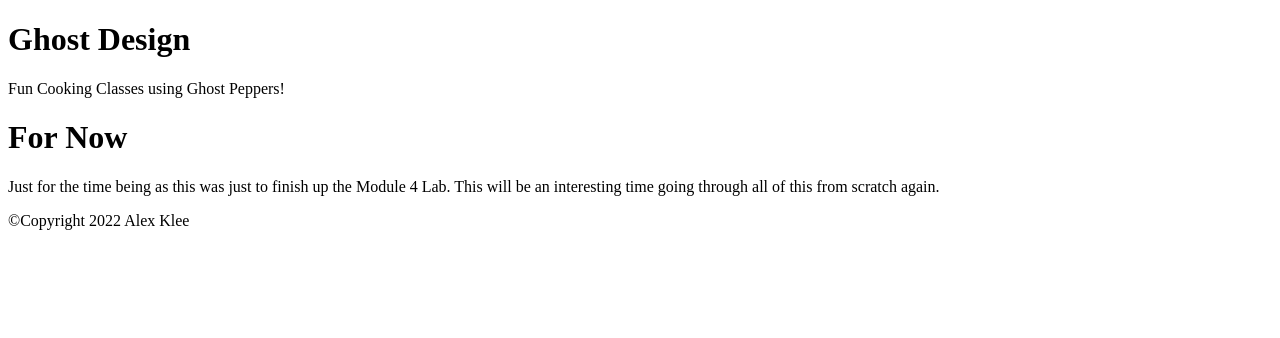
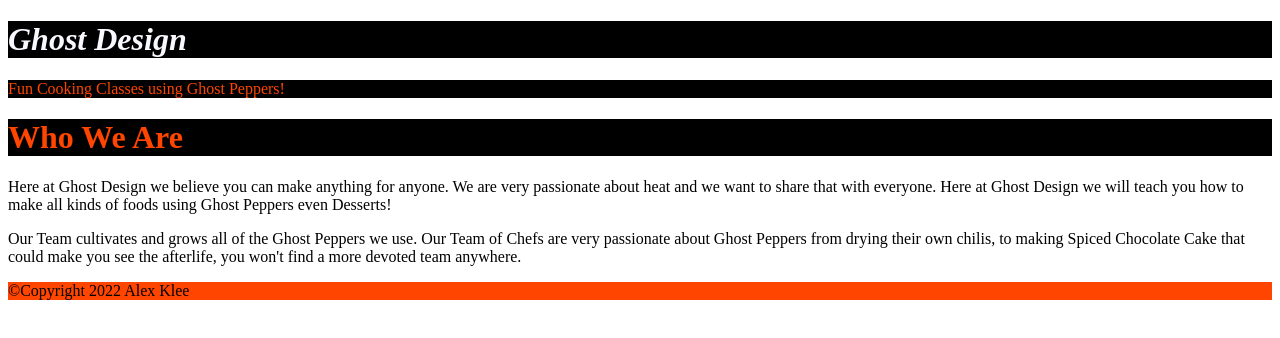
Before and after one commit to KleeAlex/FED1StudioProject2, a plain HTML site: page FED1StudioProject2/Index.html in a window 1280 px wide. Drawn offline with Linux system fonts and the light colour scheme.

Commit message:
Starting CSS changes, Dear god Rory is hating me working on this.

```diff
--- a/FED1StudioProject2/Index.html
+++ b/FED1StudioProject2/Index.html
@@ -6,23 +6,34 @@
     <meta name="description" content="Cooking Classes with Ghost Peppers" />
     <meta name="keywords" content="Cooking, Ghost Peppers, Spice" />
     <meta name="author" content="Alex Klee" />
+
+    <link href="Stylesheets/custom.css" rel="stylesheet" />
 </head>
 <body>
 
     <header>
-        <h1>Ghost Design</h1>
-        <p>Fun Cooking Classes using Ghost Peppers!</p>
+        <h1 class="ghostI">Ghost Design</h1>
+        <p class="ghostT">Fun Cooking Classes using Ghost Peppers!</p>
     </header>
 
     <main>
 
-        <h1>For Now</h1>
-        <p>Just for the time being as this was just to finish up the Module 4 Lab.
-        This will be an interesting time going through all of this from scratch again.</p>
+        <h1 class="ghostB"> Who We Are</h1>
+        <p>
+            Here at Ghost Design we believe you can make anything for anyone. We are very passionate about heat
+            and we want to share that with everyone. Here at Ghost Design we will teach you how to make all kinds of foods using Ghost Peppers
+            even Desserts!
+        </p>
+
+        <p>
+            Our Team cultivates and grows all of the Ghost Peppers we use. Our Team of Chefs are very passionate about Ghost Peppers
+            from drying their own chilis, to making Spiced Chocolate Cake that could make you see the afterlife, you won't find a more
+            devoted team anywhere.
+        </p>
 
     </main>
 
-    <footer>
+    <footer id="ghoulA">
         &copy;Copyright 2022 Alex Klee
     </footer>
 </body>
--- /dev/null
+++ b/FED1StudioProject2/Stylesheets/custom.css
@@ -0,0 +1,21 @@
+ h1.ghostI {
+     font-style:italic;
+     color: ghostwhite;
+     background-color:black;
+ }
+
+ h1.ghostB {
+     font-weight: bold;
+     color: orangered;
+     background-color: black;
+ }
+
+ #ghoulA {
+     background-color: orangered;
+ }
+
+ p.ghostT {
+     color: orangered;
+     background-color: black;
+
+ }
```
Also changed, not shown: FED1StudioProject2/Classes.html (+1 -1 lines), FED1StudioProject2/Contact.html (+1 -1 lines), FED1StudioProject2/Team.html (+1 -1 lines), 1 other file.
